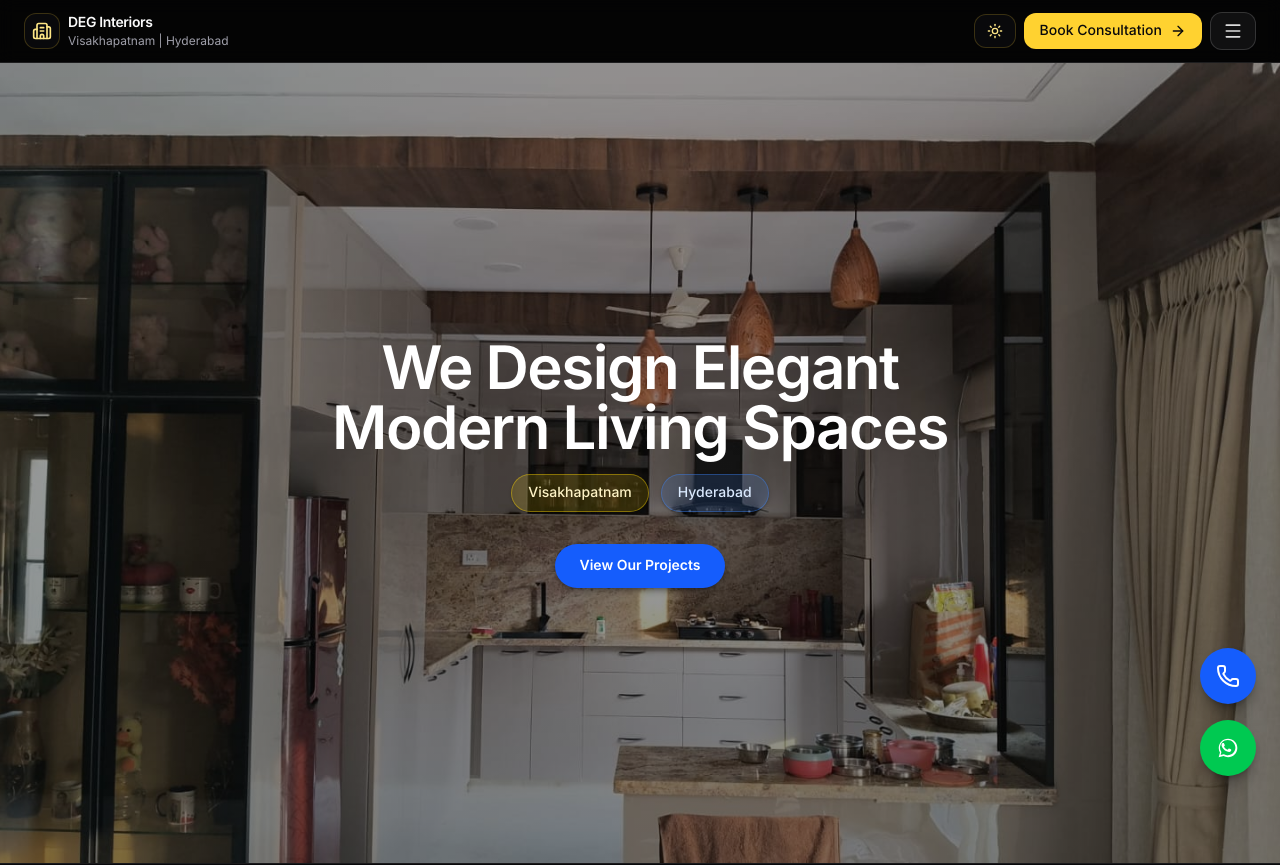
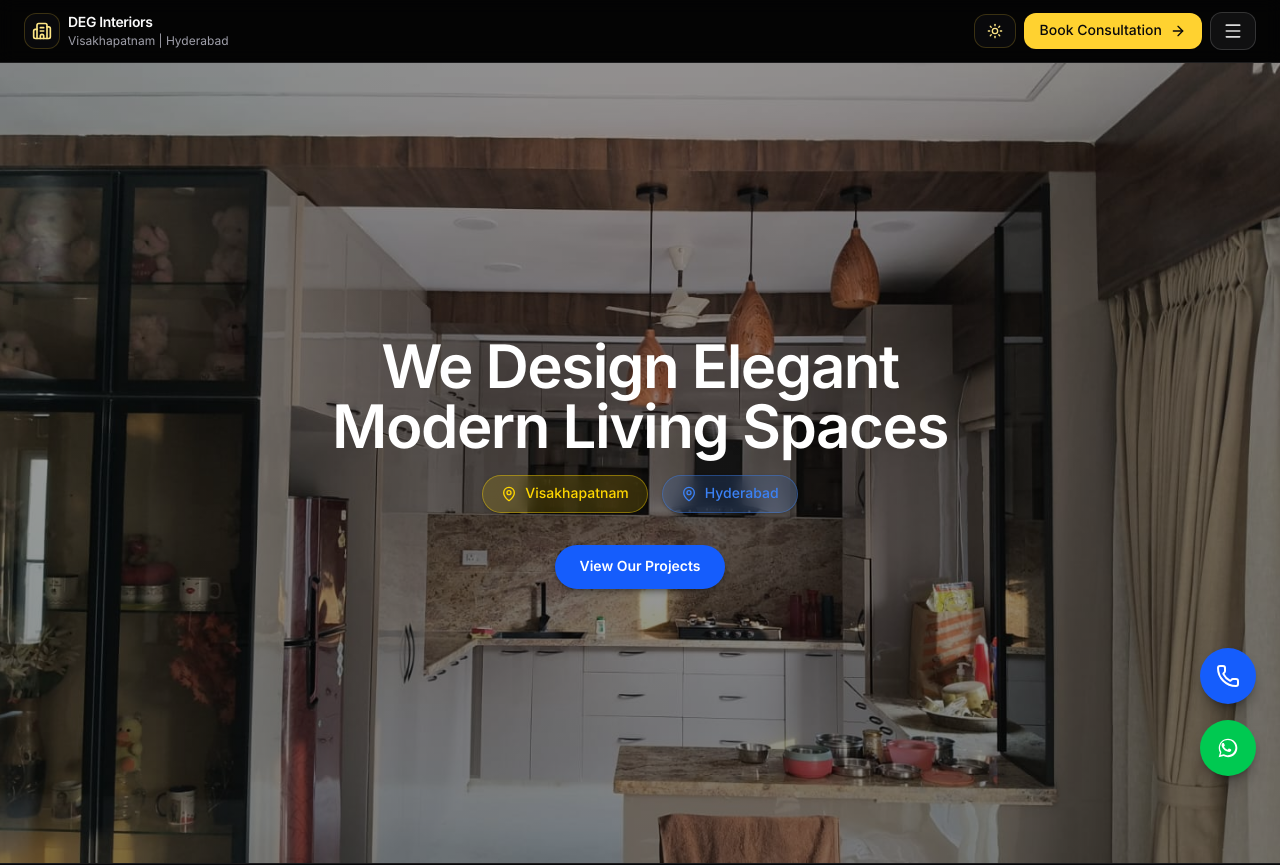
Before and after one commit to kurimini-chandu/deg-interiors, a React (Vite) app: page / in a window 1280 px wide. Shown: the top 865 px of the page. Built offline with nearby package versions, Linux system fonts and the light colour scheme.

Commit message:
improve hero location badges design

```diff
--- a/src/App.jsx
+++ b/src/App.jsx
@@ -526,12 +526,14 @@ export default function App() {
                 initial={{ opacity: 0, y: 16 }}
                 animate={{ opacity: 1, y: 0 }}
                 transition={{ duration: 0.9, ease: 'easeOut', delay: 0.08 }}
-                className="mt-4 flex flex-col items-center justify-center gap-3 sm:flex-row sm:flex-wrap sm:gap-3"
+                className="mt-[18px] flex flex-col items-center justify-center gap-[14px] sm:flex-row sm:flex-wrap"
               >
-                <span className="inline-flex items-center rounded-[20px] border border-[rgba(255,215,0,0.4)] bg-[rgba(255,215,0,0.15)] px-4 py-2 text-sm font-medium text-amber-100 shadow-sm shadow-black/20">
+                <span className="inline-flex items-center gap-2 rounded-[30px] border border-[rgba(255,215,0,0.4)] bg-[rgba(255,215,0,0.15)] px-[18px] py-2 text-sm font-medium text-[#FFD700] shadow-sm shadow-black/20 backdrop-blur">
+                  <MapPin className="h-4 w-4" />
                   Visakhapatnam
                 </span>
-                <span className="inline-flex items-center rounded-[20px] border border-[rgba(59,130,246,0.4)] bg-[rgba(59,130,246,0.15)] px-4 py-2 text-sm font-medium text-blue-100 shadow-sm shadow-black/20">
+                <span className="inline-flex items-center gap-2 rounded-[30px] border border-[rgba(59,130,246,0.4)] bg-[rgba(59,130,246,0.15)] px-[18px] py-2 text-sm font-medium text-[#3B82F6] shadow-sm shadow-black/20 backdrop-blur">
+                  <MapPin className="h-4 w-4" />
                   Hyderabad
                 </span>
               </motion.div>
```
